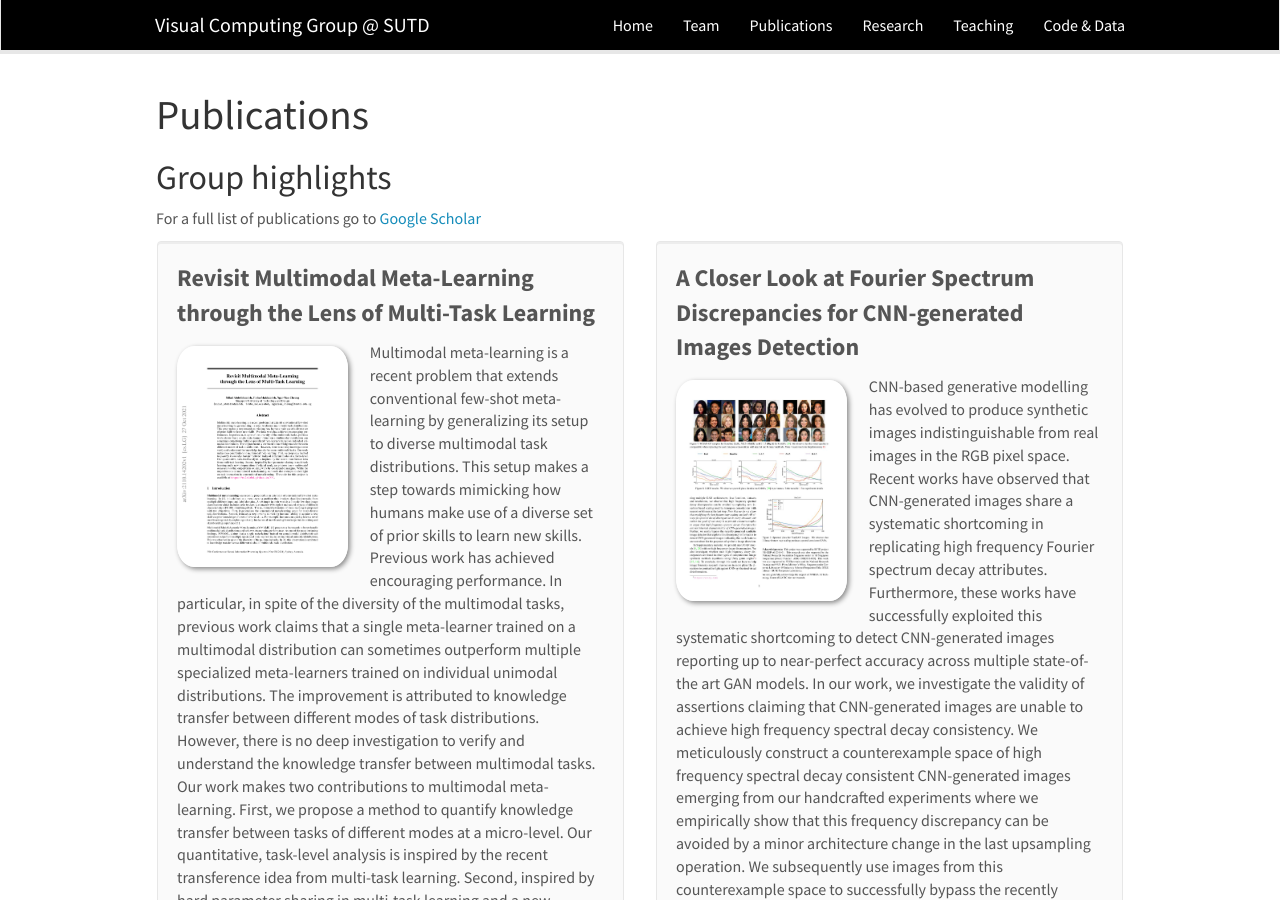
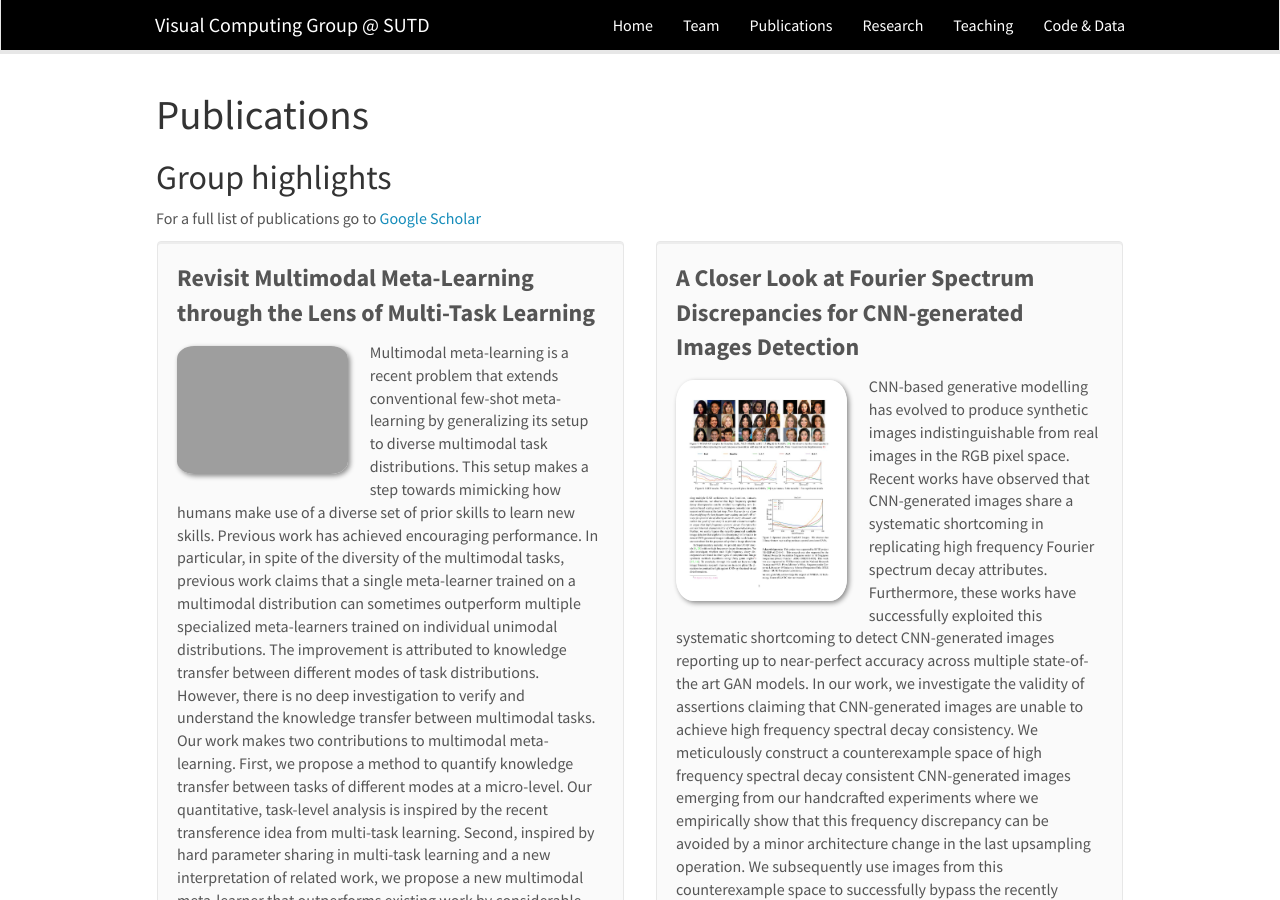
Before and after one commit to sutd-visual-computing-group/sutd-visual-computing-group.github.io, a Jekyll site: the page built from _pages/publications.md, in a window 1280 px wide and 900 px high. Built offline with Jekyll 4.4.1, drawn with Linux system fonts in a browser that asks for light colours; nearby versions of some CDN libraries.

Commit message:
Update publist_2021.yml

```diff
--- a/_data/publist_2021.yml
+++ b/_data/publist_2021.yml
@@ -1,5 +1,5 @@
 - title: Revisit Multimodal Meta-Learning through the Lens of Multi-Task Learning
-  image: neurips21_thumbnail.png
+  image: TBG_SL.png
   description: Multimodal meta-learning is a recent problem that extends conventional few-shot meta-learning by generalizing
               its setup to diverse multimodal task distributions. This setup makes a step towards mimicking how humans make use
               of a diverse set of prior skills to learn new skills. Previous work has achieved encouraging performance.
```
